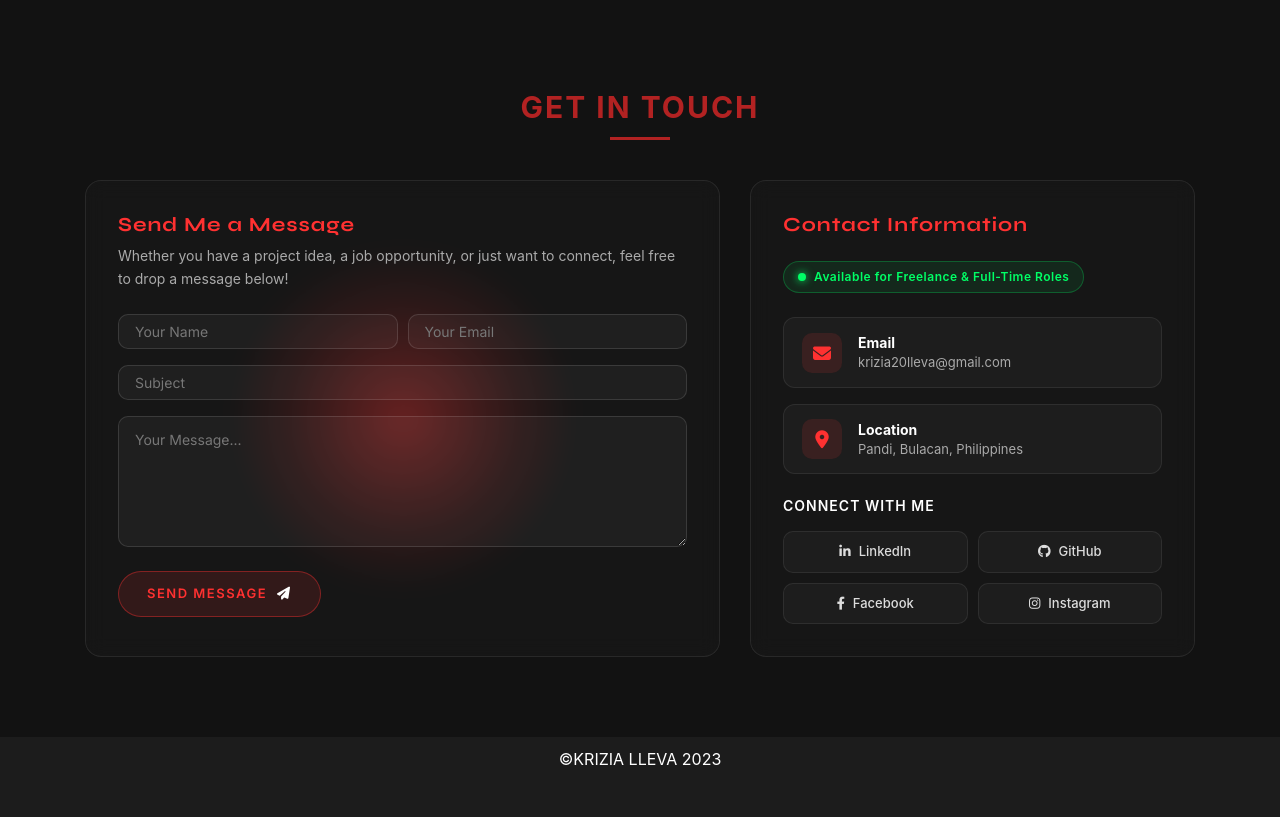
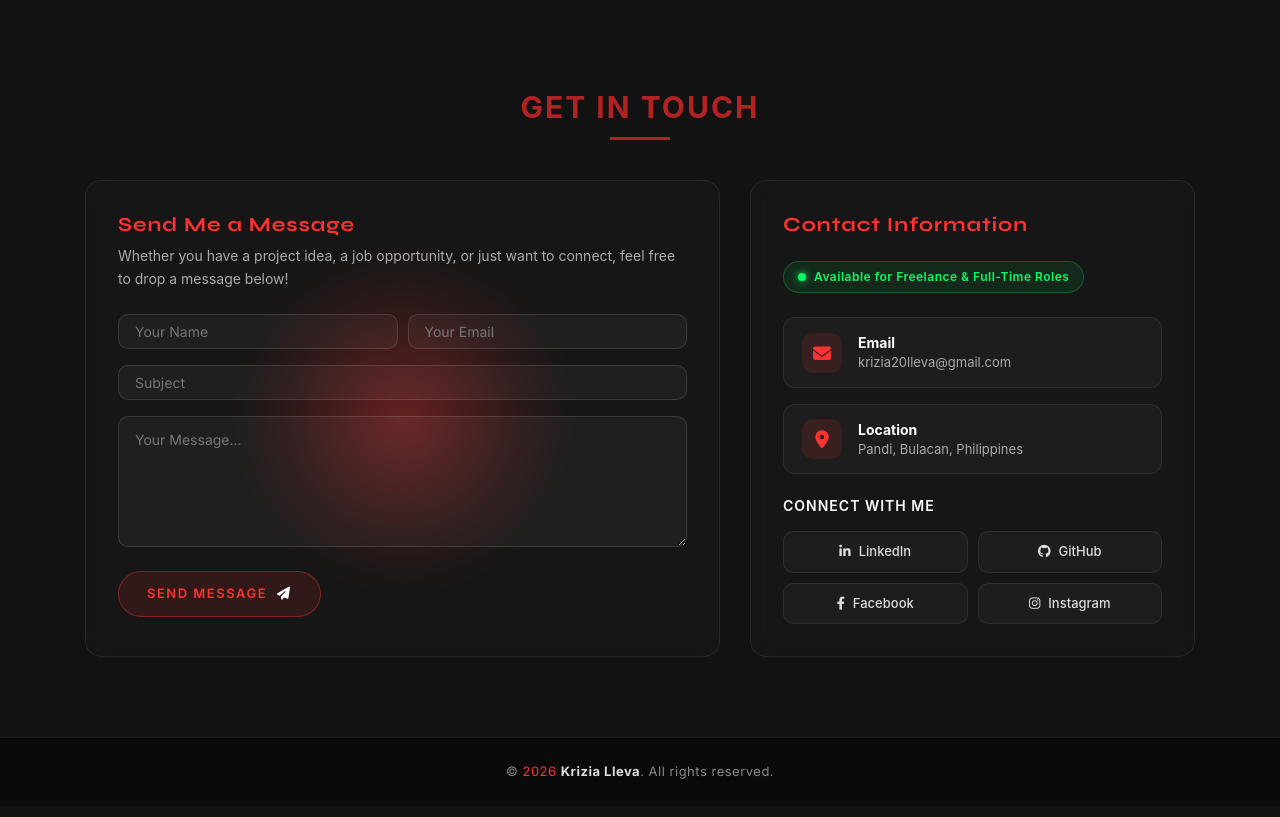
Before and after one commit to nishiriks/portfolio, a PHP site: page / in a window 1280 px wide. Shown: the part 3684-4501 px from the top of the page. After the commit the page ends 4463 px from the top, so only its background shows below. Run offline with PHP 8.4, Linux system fonts and the light colour scheme; some libraries are stand-ins or nearby versions; some web fonts are replaced.

Commit message:
edited footer

```diff
--- a/index.html
+++ b/index.html
@@ -525,15 +525,11 @@
     </div>
   </section>
 
-  <footer>
-    <div class="container">
-      <div class="row">
-        <div class="col-md">
-          <p class="ft1">
-            ©Krizia Lleva 2023
-          </p>
-        </div>
-      </div>
+  <footer class="site-footer">
+    <div class="container text-center">
+      <p class="copyright-text">
+        © <span id="current-year"></span> <strong>Krizia Lleva</strong>. All rights reserved.
+      </p>
     </div>
   </footer>
 
@@ -552,6 +548,9 @@
   <script>
     AOS.init();
   </script>
+  <script>
+    document.getElementById("current-year").textContent = new Date().getFullYear();
+  </script>
 </body>
 
 </html>
--- a/resource/css/styles.css
+++ b/resource/css/styles.css
@@ -1051,18 +1051,25 @@ span {
   transform: translateY(-2px);
 }
 
-footer {
-  min-height: 10vh;
-  background-color: #1c1c1c;
+/* ==========================================
+  FOOTER
+   ========================================== */
+.site-footer {
+  background-color: #0a0a0a;
+  border-top: 1px solid rgba(255, 255, 255, 0.08);
+  padding: 24px 0;
 }
 
-.ft1 {
-  color: #fff;
-  text-align: center;
-  padding: 10px;
-  margin-bottom: 0;
-  font-size: 100%;
-  text-transform: uppercase;
+.copyright-text {
+  color: #888888;
+  font-family: 'Inter', sans-serif;
+  font-size: 13px;
+  letter-spacing: 0.5px;
+  margin: 0;
+}
+
+.copyright-text strong {
+  color: #dddddd;
 }
 
 .rtbutton {
```
